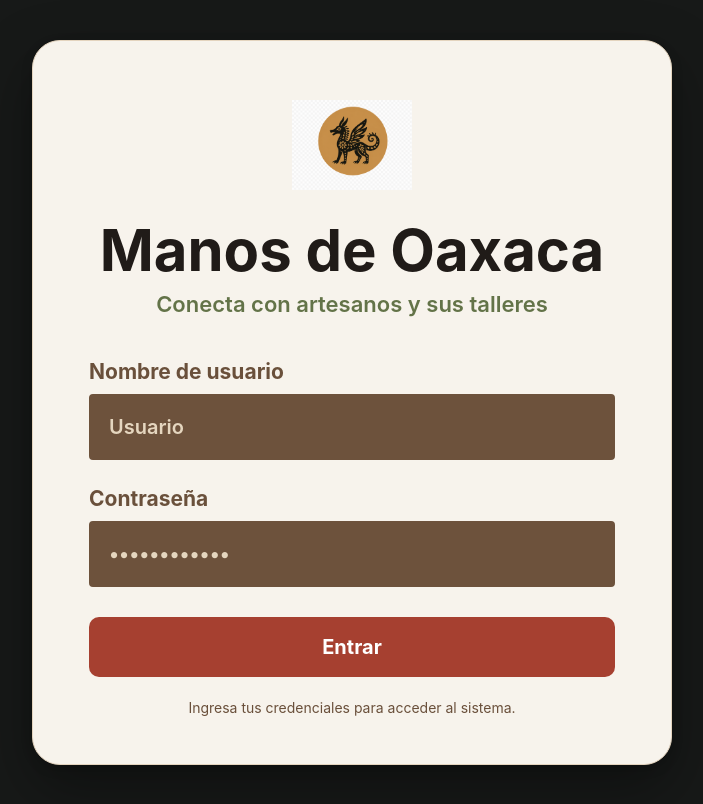
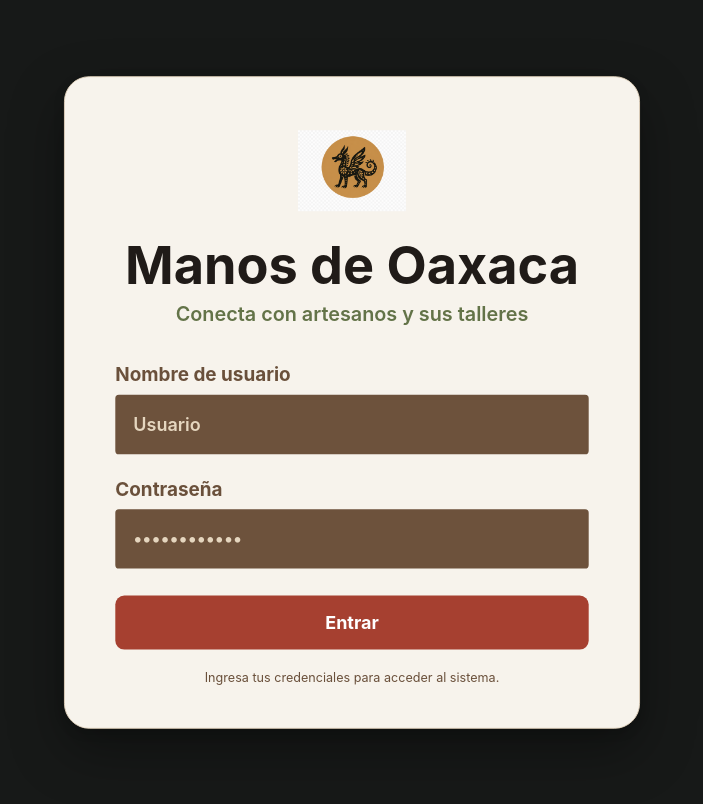
Before and after one commit to MeliGandarillas/t3_act8_eq02, a React (Vite) app: page / in a window 1280 px wide. Shown: the whole page, without its empty margins (288-991 px from the left). Built offline with nearby package versions, Linux system fonts and the light colour scheme.

Commit message:
Redujimos escala para el contenedor de login

```diff
--- a/src/styles/login.css
+++ b/src/styles/login.css
@@ -1,5 +1,5 @@
 .login-container {
-  min-height: 100vh;
+  min-height: 90vh;
   width: 100%;
   padding: 40px 20px;
   box-sizing: border-box;
@@ -25,6 +25,10 @@
   box-shadow:
     0 24px 60px rgba(0, 0, 0, 0.35),
     0 4px 12px rgba(0, 0, 0, 0.15);
+
+  /* Reduce todo proporcionalmente */
+  transform: scale(0.9);
+  transform-origin: center;
 }
 
 .login-header {
```
